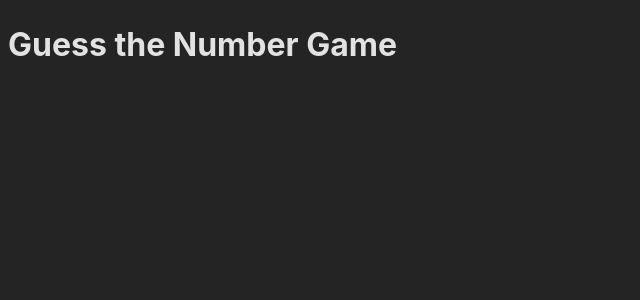
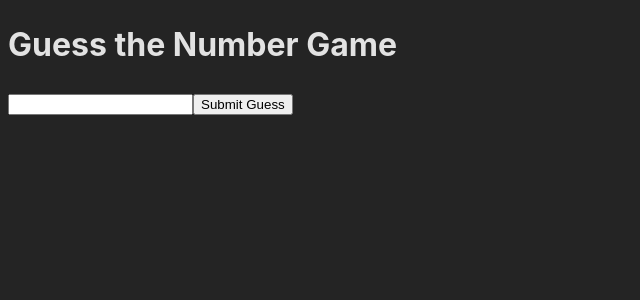
Before and after one commit to aitmil/guess-the-number-game, a React (Vite) app in the folder frontend/: page / in a window 1280 px wide. Shown: the top 300 px of the page, without its empty margins (0-640 px from the left). Built offline with nearby package versions, Linux system fonts and the light colour scheme; no server answers.

Commit message:
update game

```diff
--- a/frontend/src/components/Game/Game.tsx
+++ b/frontend/src/components/Game/Game.tsx
@@ -1,5 +1,48 @@
-import css from './Game.module.css';
+import React, { useState, useEffect } from 'react';
+import { startGame, submitGuess } from '../../api/numbers-api';
 
-export const Game = () => {
-  <></>;
+type GameState = {
+  guess: number | string;
+  result: string;
 };
+
+export const Game: React.FC = () => {
+  const [gameState, setGameState] = useState<GameState>({
+    guess: '',
+    result: '',
+  });
+
+  useEffect(() => {
+    const initializeGame = async () => {
+      try {
+        const message = await startGame();
+        console.log(message);
+      } catch {
+        console.error('Failed to start the game');
+      }
+    };
+
+    initializeGame();
+  }, []);
+
+  const handleSubmit = async () => {
+    try {
+      const result = await submitGuess(Number(gameState.guess));
+      setGameState({ ...gameState, result });
+    } catch {
+      console.error('Failed to submit the guess');
+    }
+  };
+
+  const handleChange = (e: React.ChangeEvent<HTMLInputElement>) => {
+    setGameState({ ...gameState, guess: e.target.value });
+  };
+
+  return (
+    <div>
+      <input type="number" value={gameState.guess} onChange={handleChange} />
+      <button onClick={handleSubmit}>Submit Guess</button>
+      <div>{gameState.result}</div>
+    </div>
+  );
+};
```
